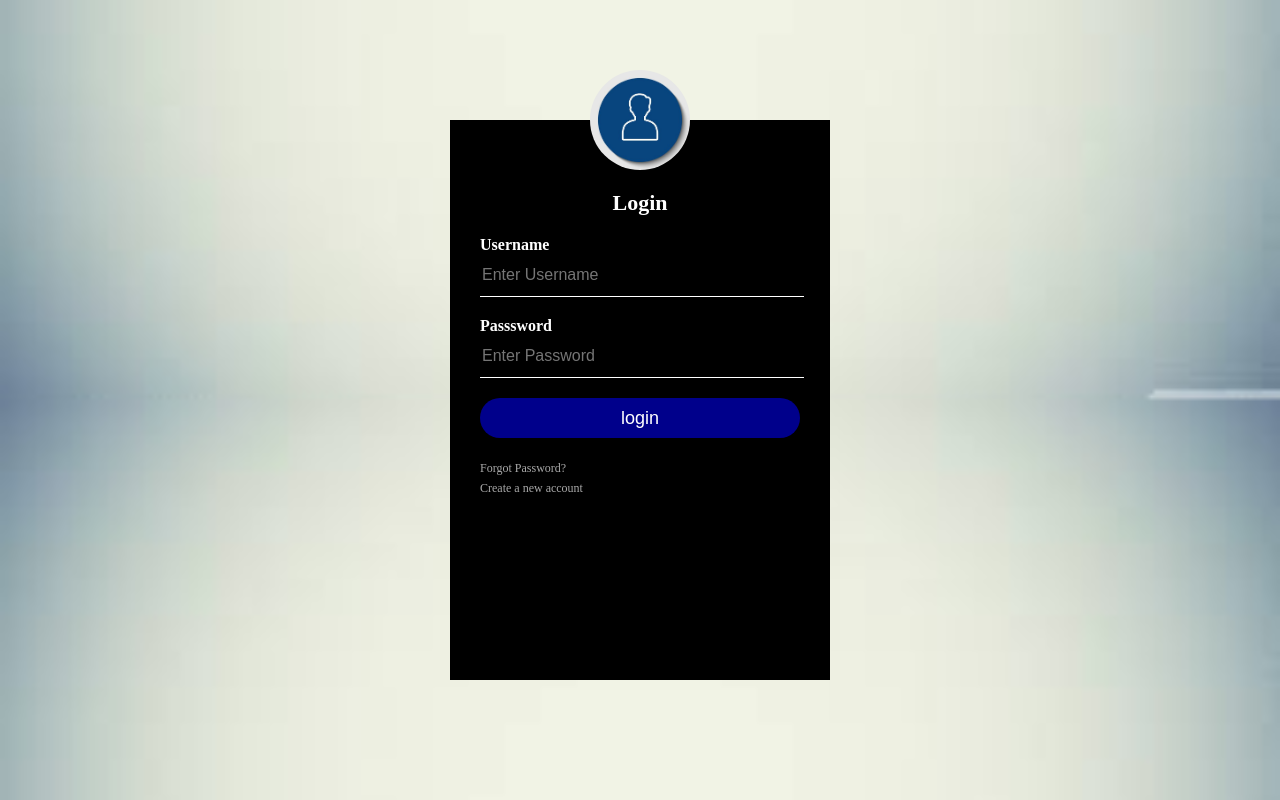
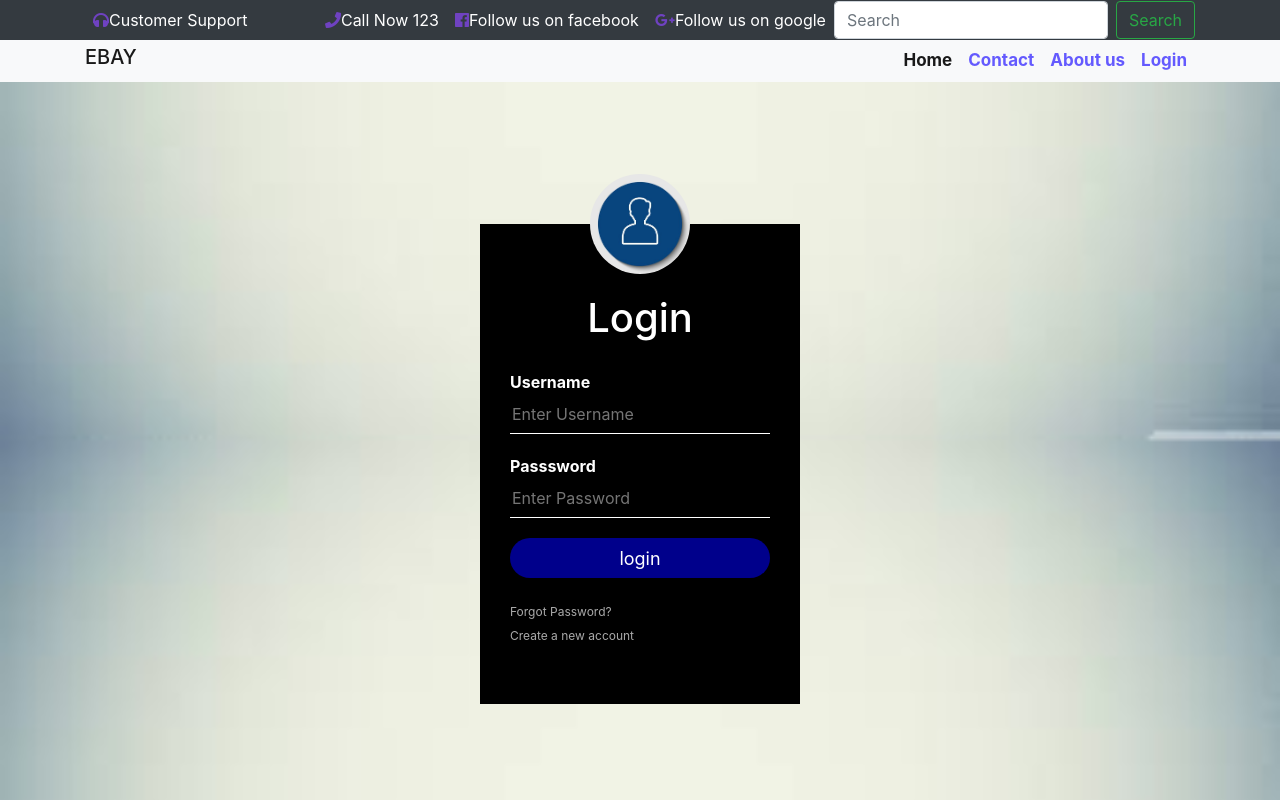
Before and after one commit to raibular/Assignment-2, a PHP site: page /loginpage.html in a window 1280 px wide. Run offline with PHP 8.4, Linux system fonts and the light colour scheme; some libraries are stand-ins or nearby versions.

Commit message:
LoginRegisterH

```diff
--- a/loginpage.html
+++ b/loginpage.html
@@ -4,8 +4,80 @@
     <meta charset="UTF-8">
     <title>Login</title>
     <link rel="stylesheet" href="style5.css">
+    <link rel="stylesheet" type="text/css" href="style1.css">
+    <link rel="stylesheet" href="bootstrap.css">
+    <link rel="stylesheet" href="https://use.fontawesome.com/releases/v5.4.2/css/all.css">
 </head>
 <body>
+<div class="cn-nav">
+    <nav class="Emandi-navbar navbar navbar-expand-lg navbar-dark bg-dark">
+        <!--<a class="navbar-brand" href="#">Navbar</a>-->
+        <div class="container">
+            <button class="navbar-toggler" type="button" data-toggle="collapse" data-target="#navbarSupportedContent" aria-controls="navbarSupportedContent" aria-expanded="false" aria-label="Toggle navigation">
+                <span class="navbar-toggler-icon"></span>
+            </button>
+
+            <div class="collapse navbar-collapse" id="navbarSupportedContent navbar-right">
+                <ul class="navbar-nav mr-auto ">
+                    <li class="nav-item active">
+                        <a class="nav-link" href="#"><i class="fas fa-headphones"></i>Customer Support</a>
+                    </li>
+
+
+                </ul>
+
+                <ul class="navbar-nav ">
+                    <li class="nav-item active">
+                        <a class="nav-link" href="#"><i class="fas fa-phone"></i>Call Now 123</a>
+                    </li>
+                    <li class="nav-item active">
+                        <a class="nav-link" href="#"><i class="fab fa-facebook"></i>Follow us on facebook </a>
+                    </li>
+                    <li class="nav-item active">
+                        <a class="nav-link" href="#"><i class="fab fa-google-plus-g"></i>Follow us on google</a>
+                    </li>
+
+                </ul>
+                <form class="form-inline my-2 my-lg-0">
+                    <input class="form-control mr-sm-2" type="search" placeholder="Search" aria-label="Search">
+                    <button class="btn btn-outline-success my-2 my-sm-0" type="submit">Search</button>
+                </form>
+            </div>
+        </div>
+    </nav>
+
+
+
+    <nav class="navbar navbar-expand-lg navbar-light bg-light">
+        <div class="container">
+            <a class="navbar-brand" href="#"><h5>EBAY</h5></a>
+            <button class="navbar-toggler" type="button" data-toggle="collapse" data-target="#navbarNavDropdown2" aria-controls="navbarNavDropdown" aria-expanded="false" aria-label="Toggle navigation">
+                <span class="navbar-toggler-icon"></span>
+            </button>
+            <div class="top_bar collapse navbar-collapse" id="navbarNavDropdown2">
+                <ul class="navbar-nav mr-auto">
+
+                </ul>
+                <ul class="navbar-nav">
+                    <li class="nav-item active">
+                        <a class="nav-link" href="Home.html">Home</a>
+                    </li>
+                    <li class="nav-item">
+                        <a class="nav-link" href="umer.html">Contact</a>
+                    </li>
+                    <li class="nav-item">
+                        <a class="nav-link" href="about.html">About us</a>
+                    </li>
+                    <li class="nav-item">
+                        <a class="nav-link" href="loginpage.html">Login</a>
+                    </li>
+
+                </ul>
+            </div>
+        </div>
+    </nav>
+</div>
+
 <div class="loginbox">
     <img src="av1.jpg" class="avatar">
     <h1> Login </h1>
--- a/style5.css
+++ b/style5.css
@@ -9,10 +9,10 @@
 
 .loginbox{
     width: 320px;
-    height: 420px;
+    height: 480px;
     background: #000000;
     color: #ffffff;
-    top: 50%;
+    top: 58%;
     left: 50%;
     position: absolute;
     transform: translate(-50%,-50%);-->
--- a/style6.css
+++ b/style6.css
@@ -12,7 +12,7 @@
     height: 650px;
     background: #000000;
     color: #ffffff;
-    top: 50%;
+    top: 62%;
     left: 50%;
     position: absolute;
     transform: translate(-50%,-50%);
```
Also changed, not shown: Home.html (+1 -10 lines), registerpage.html (+75 -0 lines).
